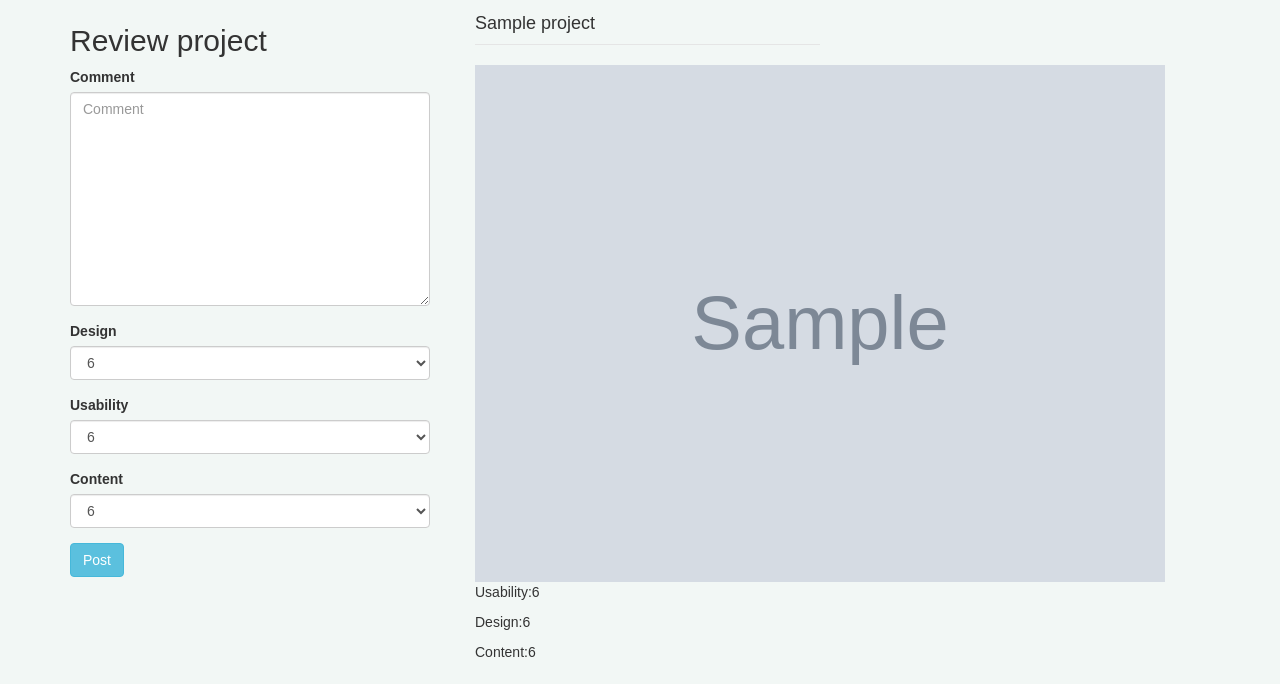
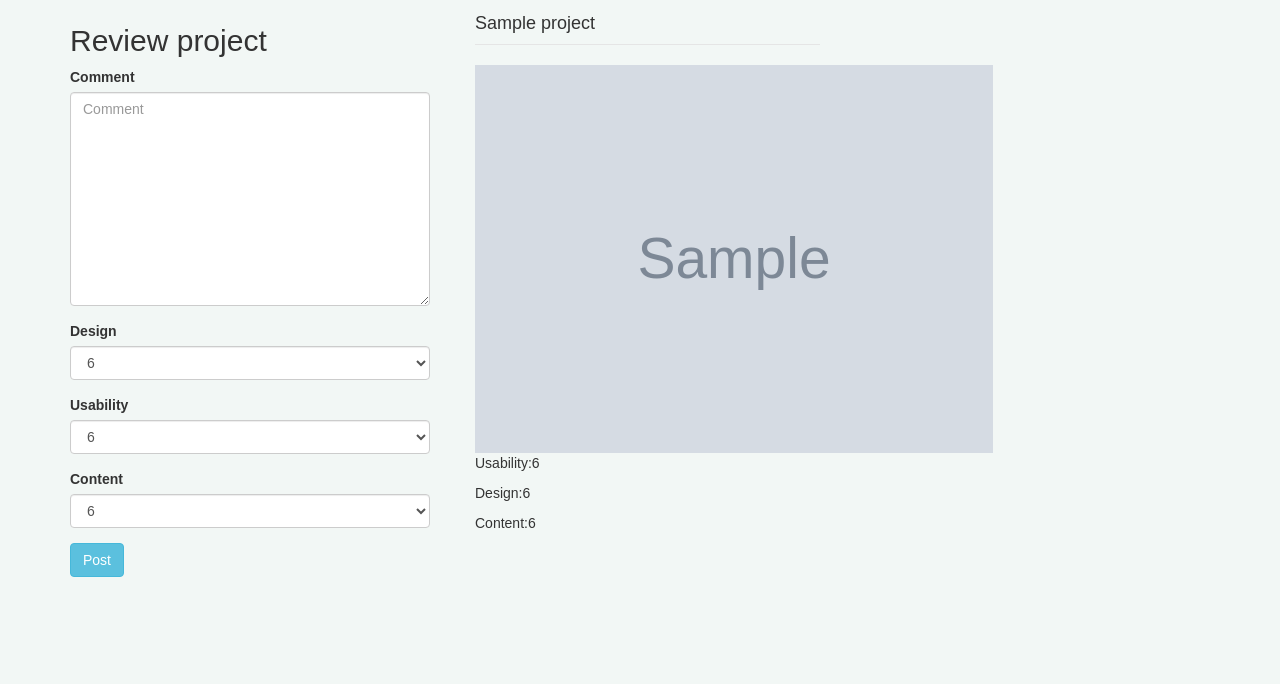
Before and after one commit to Yvonne-Ouma/awwwards, a Django app: template gifts/templates/review/review.html in a window 1280 px wide. Shown: the part 116-800 px from the top of the page. Run offline with Django 3.2, Linux system fonts and the light colour scheme; tables that the repository leaves empty hold one stand-in row (values such as "Sample post"); the template is opened without the code that fills it: values that come from a table or form of the project are taken from there, most other values are stand-ins (such as "Sample title", 1, 10 or a date in 2020); grey boxes marked "Sample" are stand-in pictures; some libraries are stand-ins or nearby versions; some web fonts are replaced.

Commit message:
review working perfectly

```diff
--- a/gifts/templates/review/review.html
+++ b/gifts/templates/review/review.html
@@ -22,7 +22,7 @@
                         <h4>{{project.name}}</h4>
                     </legend>
                     <div class="card">
-                        <img src="{{ project.photo.url  }}" style="width:200%;">
+                        <img src="{{ project.photo.url  }}" style="width:150%;">
                         <div class="div-footer">
                             <p>Usability:{{review.usability}}</p>
                             <p>Design:{{review.design}}</p>
```
